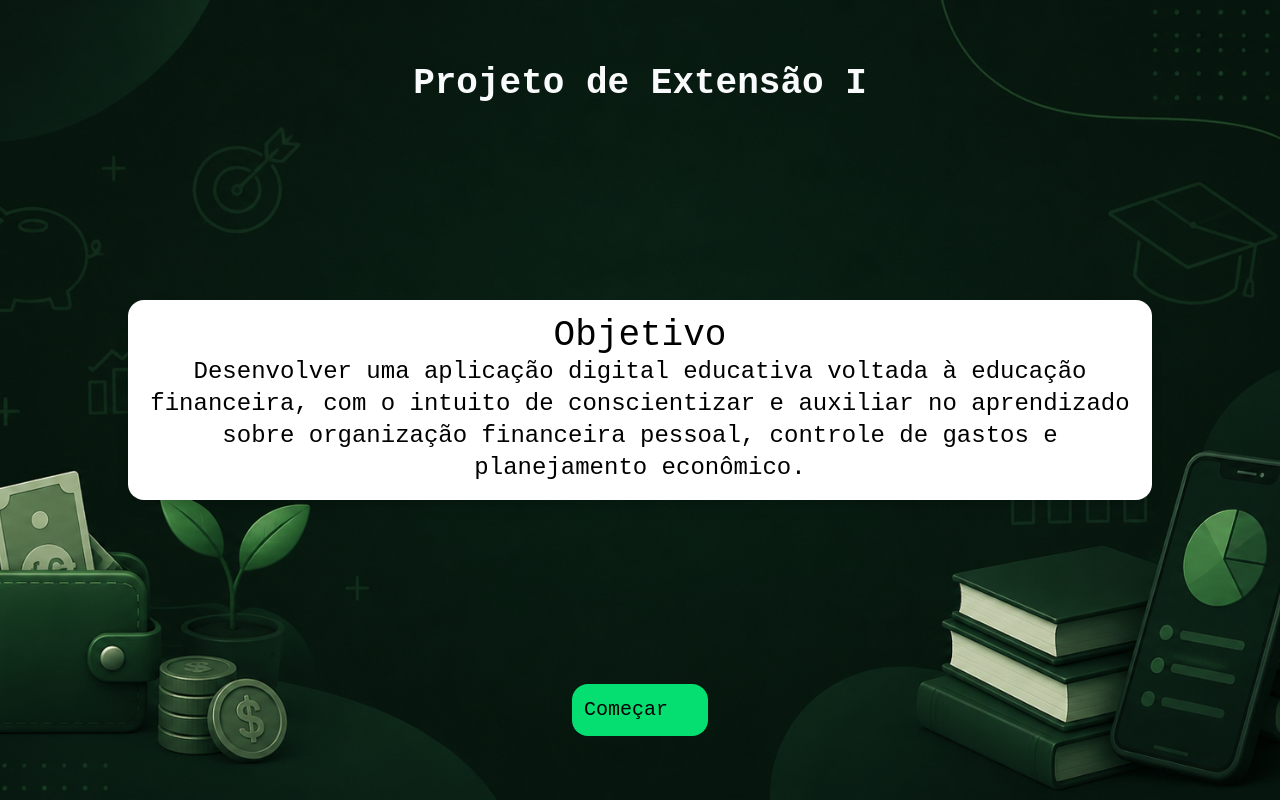
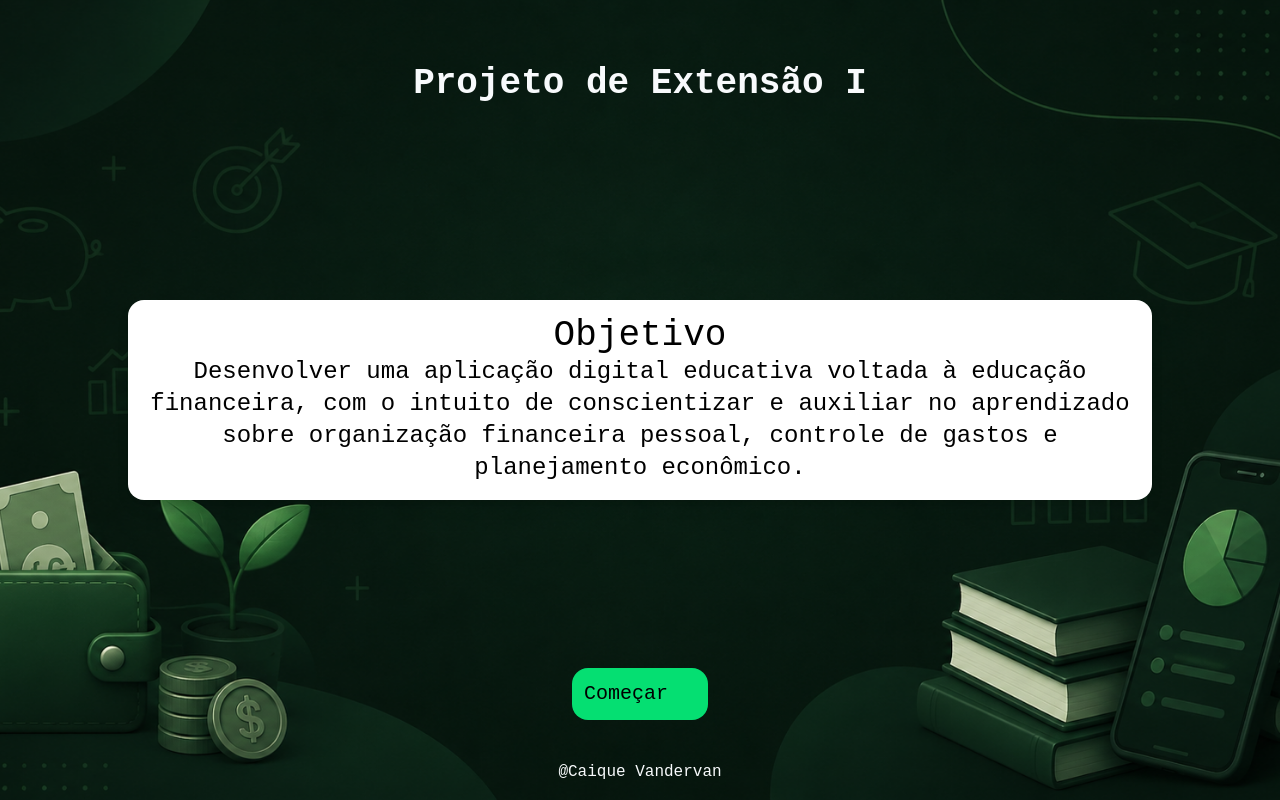
Before and after one commit to CaiqueVandervan/projeto-extensao-financeiro, a Next.js app: page / in a window 1280 px wide. Built offline with nearby package versions, Linux system fonts and the light colour scheme; some icons are missing.

Commit message:
refactor: improve "Começar" button CSS classes feat: add footer

```diff
--- a/src/app/page.tsx
+++ b/src/app/page.tsx
@@ -21,13 +21,17 @@ const Home = () => {
           Desenvolver uma aplicação digital educativa voltada à educação financeira, com o intuito de conscientizar e auxiliar no aprendizado sobre organização financeira pessoal, controle de gastos e planejamento econômico.
         </p>
       </section>
-      <div className="absolute bottom-16">
-        <button className="bg-green-400 flex items-center gap-2 p-3 rounded-2xl text-xl cursor-pointer hover:bg-green-500 hover:scale-105 duration-300"
+      <div className="absolute bottom-20">
+        <button className="bg-green-400 flex items-center gap-2 p-3 rounded-2xl text-xl cursor-pointer hover:bg-green-500 hover:scale-103 duration-100"
           onClick={() => router.push("/financial-education")}>
           Começar
           <Icon icon="ic:round-start" className="mt-0.5" />
         </button>
       </div>
+
+      <footer className="absolute bottom-4 text-[#f8fafc]">
+        @Caique Vandervan
+      </footer>
     </main>
 
   )
```
